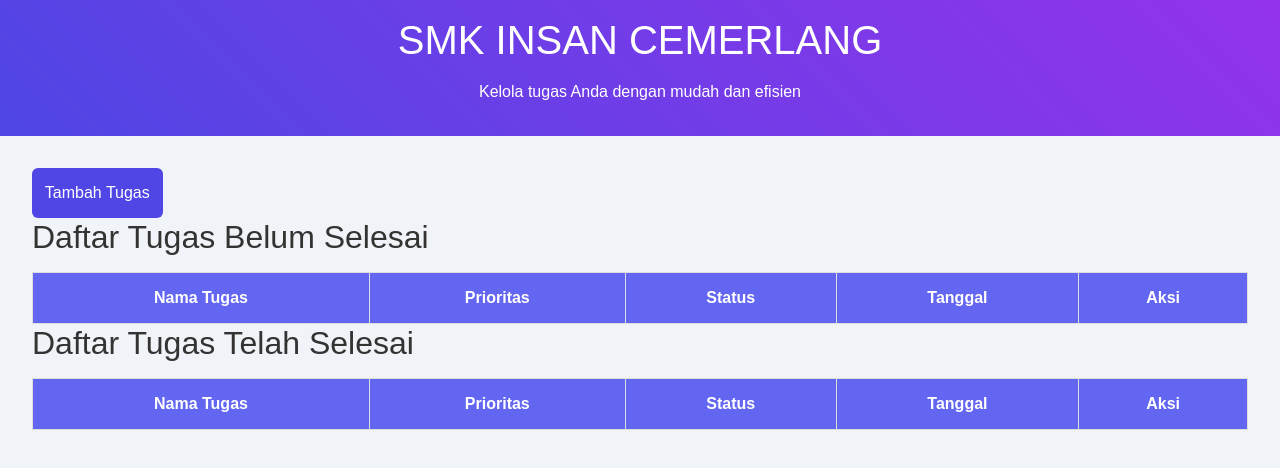
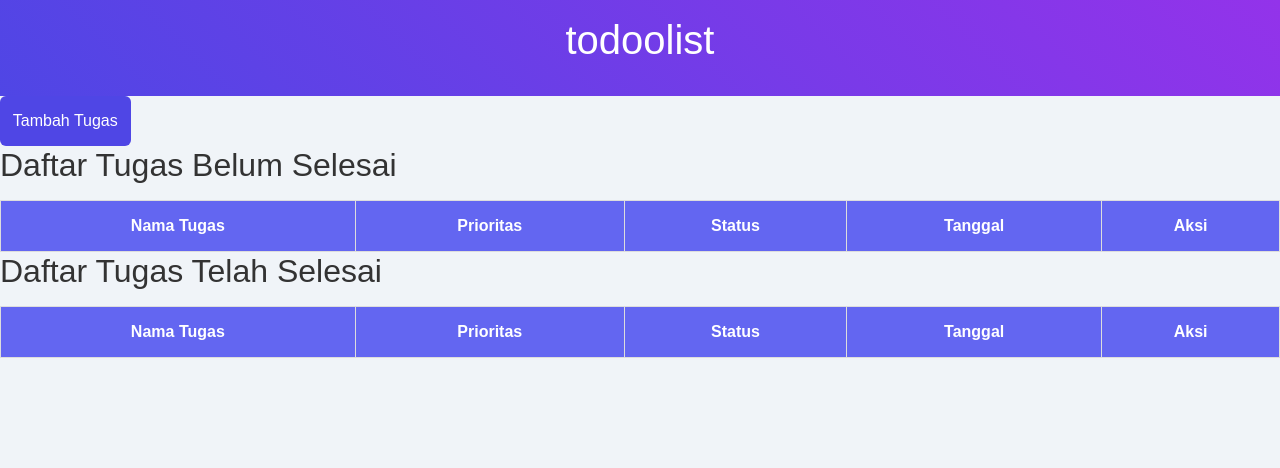
Before and after one commit to Akunml6925/Ujikom2025, a plain HTML site: page index.html in a window 1280 px wide. Drawn offline with nearby package versions, Linux system fonts and the light colour scheme; no server answers.

Commit message:
update index.html

```diff
--- a/index.html
+++ b/index.html
@@ -13,11 +13,10 @@
 </head>
 <body>
     <header>
-        <h1> SMK INSAN CEMERLANG</h1>
-        <p>Kelola tugas Anda dengan mudah dan efisien</p>
+        <h1> todoolist</h1>
     </header>
 
-    <main>
+    <mailln>
         <section>
             <a href="forum-data-todoolist.html" class="btn">Tambah Tugas</a>
         </section>
```
